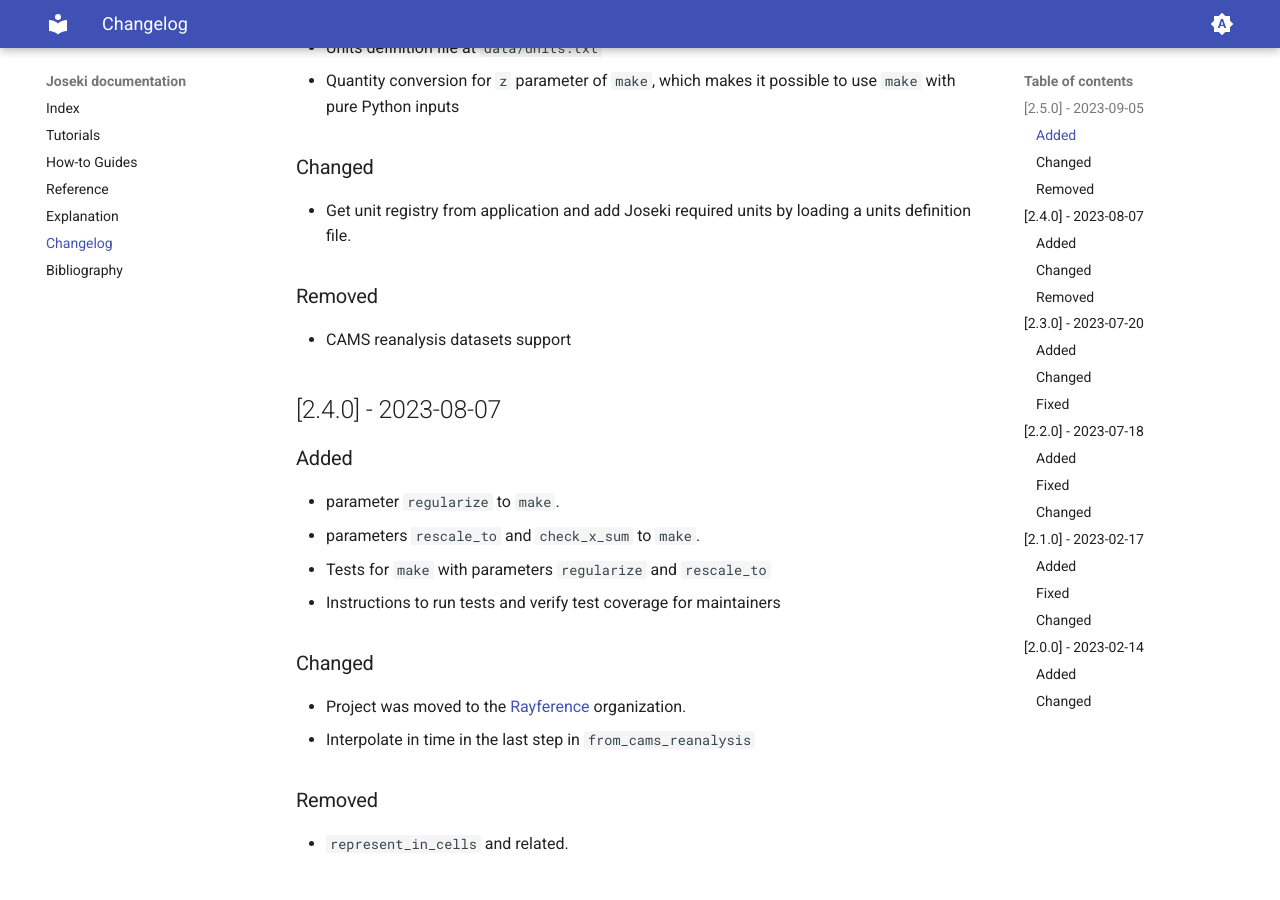
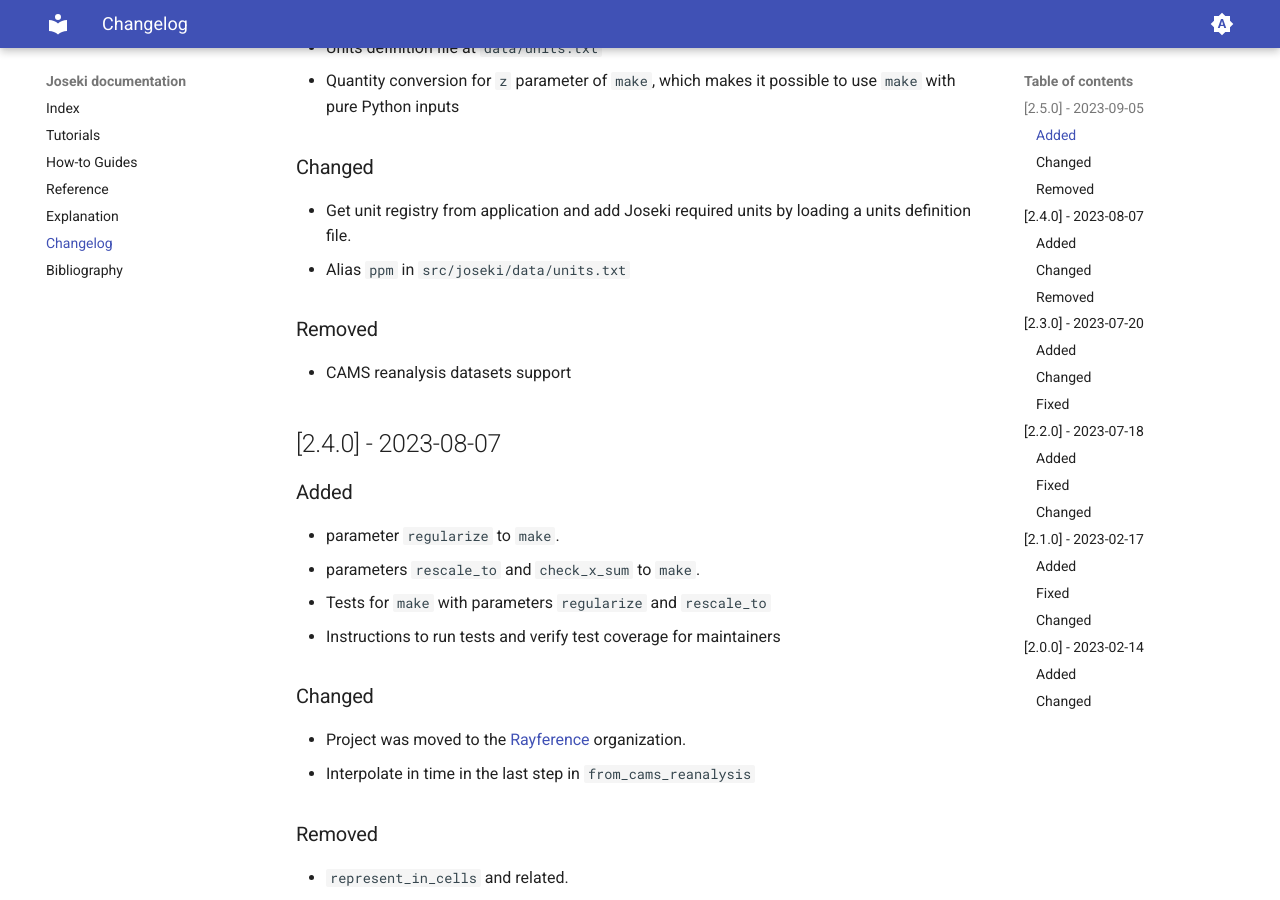
Before and after one commit to rayference/joseki, an MkDocs documentation site: the page built from docs/changelog.md, in a window 1280 px wide and 900 px high, scrolled down 349 px. Built offline with MkDocs 1.6.1 and Material for MkDocs 9.7.7, drawn with Linux system fonts in a browser that asks for light colours; the version menu is left out.

Commit message:
Update changelog

```diff
--- a/docs/changelog.md
+++ b/docs/changelog.md
@@ -17,6 +17,7 @@ and this project adheres to [Semantic Versioning](https://semver.org/spec/v2.0.0
 
 * Get unit registry from application and add Joseki required units by loading
   a units definition file.
+* Alias `ppm` in `src/joseki/data/units.txt`
 
 ### Removed
 
```
